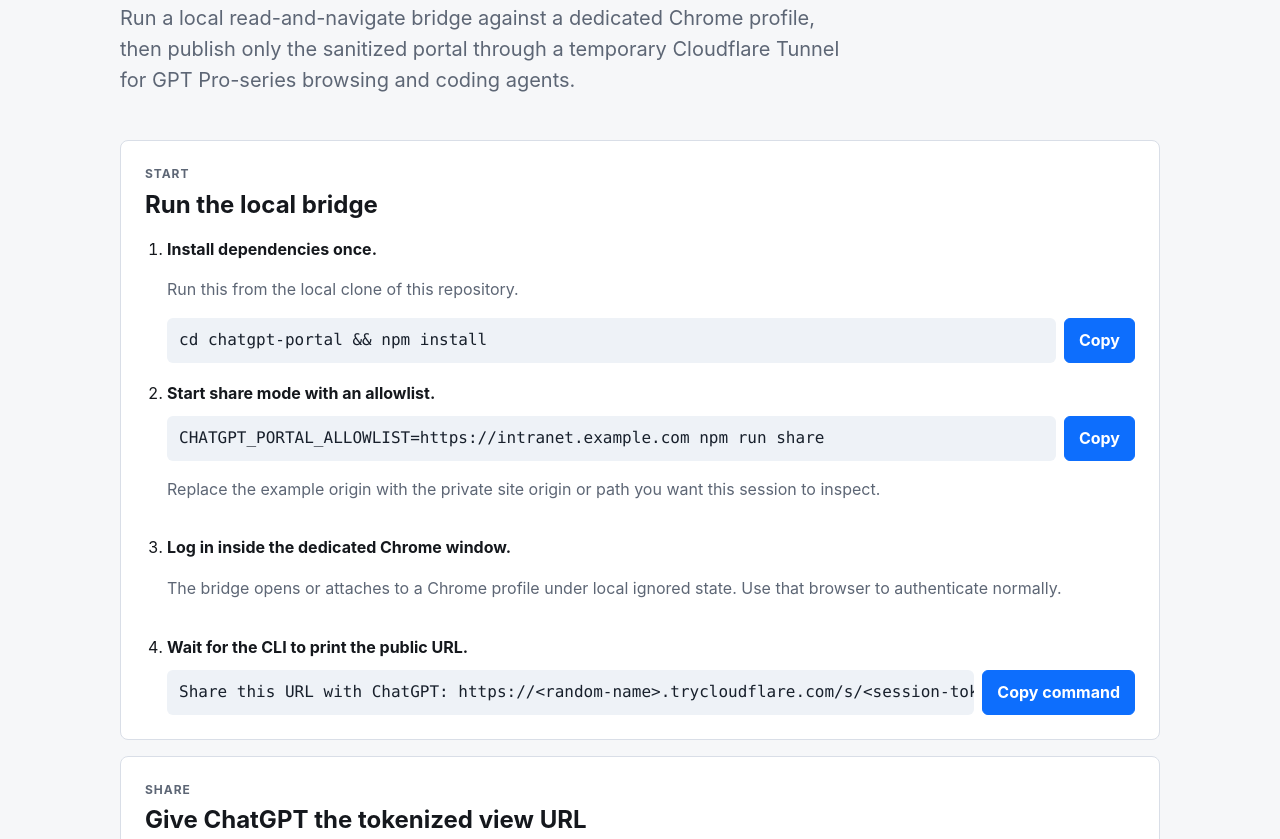
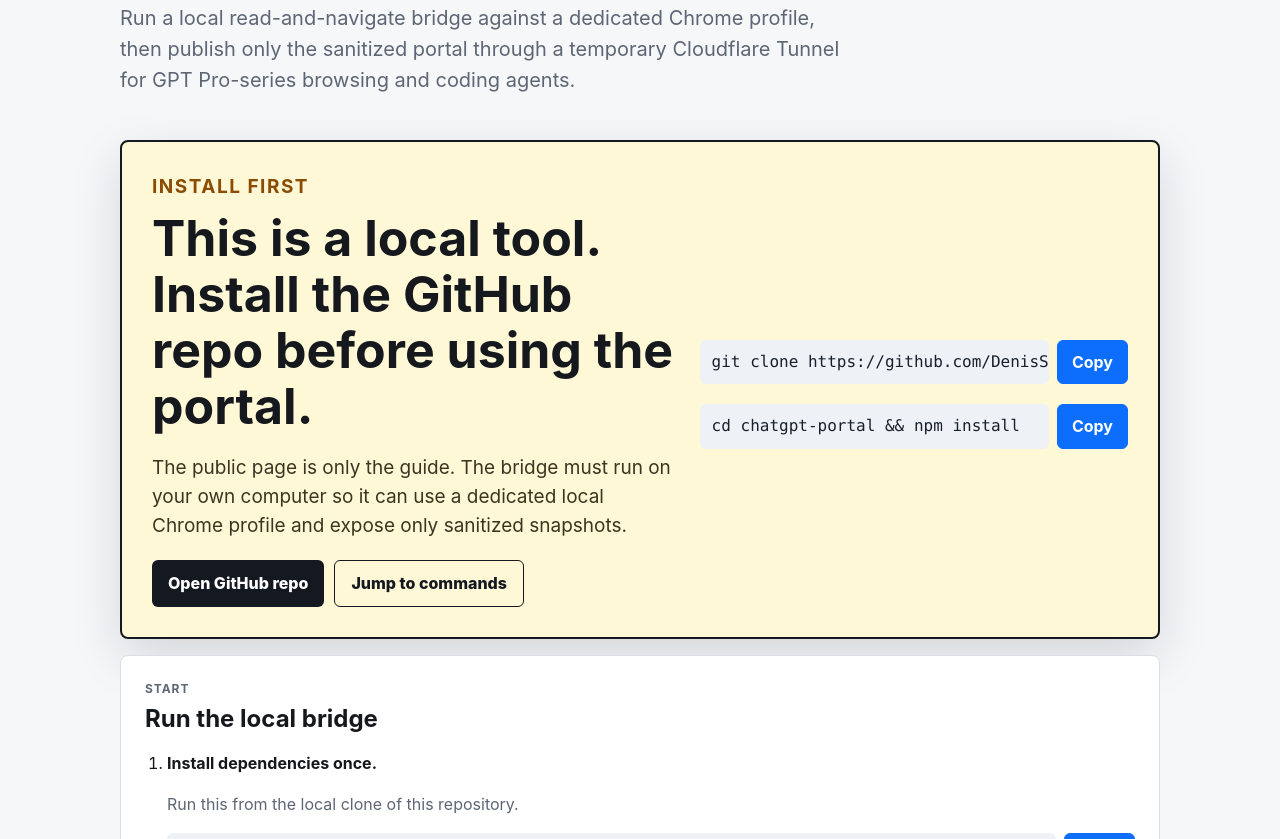
Before and after one commit to DenisSergeevitch/chatgpt-portal, a website: page index.html in a window 1280 px wide. Shown: the part 419-1258 px from the top of the page. Drawn offline with Linux system fonts and the light colour scheme.

Commit message:
Add install-first GitHub banner

```diff
--- a/index.html
+++ b/index.html
@@ -25,6 +25,30 @@
   </header>
 
   <main class="page">
+    <section class="install-banner" aria-labelledby="install-first-title">
+      <div>
+        <p class="section-label">Install first</p>
+        <h2 id="install-first-title">This is a local tool. Install the GitHub repo before using the portal.</h2>
+        <p>
+          The public page is only the guide. The bridge must run on your own computer so it can use a dedicated local Chrome profile and expose only sanitized snapshots.
+        </p>
+        <div class="banner-actions">
+          <a class="primary-link" href="https://github.com/DenisSergeevitch/chatgpt-portal" target="_blank" rel="noopener noreferrer">Open GitHub repo</a>
+          <a class="secondary-link" href="#start-title">Jump to commands</a>
+        </div>
+      </div>
+      <div class="banner-command">
+        <div class="command-row">
+          <code>git clone https://github.com/DenisSergeevitch/chatgpt-portal.git</code>
+          <button type="button" data-copy="git clone https://github.com/DenisSergeevitch/chatgpt-portal.git">Copy</button>
+        </div>
+        <div class="command-row">
+          <code>cd chatgpt-portal &amp;&amp; npm install</code>
+          <button type="button" data-copy="cd chatgpt-portal &amp;&amp; npm install">Copy</button>
+        </div>
+      </div>
+    </section>
+
     <section class="panel" aria-labelledby="start-title">
       <div class="section-heading">
         <p class="section-label">Start</p>
--- a/styles.css
+++ b/styles.css
@@ -84,6 +84,68 @@
   border: 1px solid var(--line);
   border-radius: 8px;
   padding: 24px;
+}
+
+.install-banner {
+  display: grid;
+  grid-template-columns: minmax(0, 1.1fr) minmax(320px, 0.9fr);
+  gap: 24px;
+  align-items: center;
+  border: 2px solid #141820;
+  border-radius: 8px;
+  background: #fff8d7;
+  box-shadow: 0 18px 50px rgba(20, 24, 32, 0.14);
+  padding: 30px;
+}
+
+.install-banner .section-label {
+  color: #8b4b00;
+  margin-top: 0;
+}
+
+.install-banner h2 {
+  max-width: 760px;
+  font-size: clamp(30px, 4.6vw, 50px);
+}
+
+.install-banner p {
+  max-width: 720px;
+  color: #3c3420;
+  font-size: 19px;
+}
+
+.banner-actions {
+  display: flex;
+  flex-wrap: wrap;
+  gap: 10px;
+  margin-top: 18px;
+}
+
+.primary-link,
+.secondary-link {
+  display: inline-flex;
+  min-height: 44px;
+  align-items: center;
+  justify-content: center;
+  border-radius: 6px;
+  font-weight: 800;
+  padding: 10px 16px;
+  text-decoration: none;
+}
+
+.primary-link {
+  background: #141820;
+  color: #fff;
+}
+
+.secondary-link {
+  border: 1px solid #141820;
+  color: #141820;
+}
+
+.banner-command {
+  display: grid;
+  gap: 10px;
 }
 
 .section-heading {
@@ -195,6 +257,11 @@
     padding: 18px;
   }
 
+  .install-banner {
+    grid-template-columns: 1fr;
+    padding: 20px;
+  }
+
   .command-row,
   .route-list div {
     grid-template-columns: 1fr;
```
